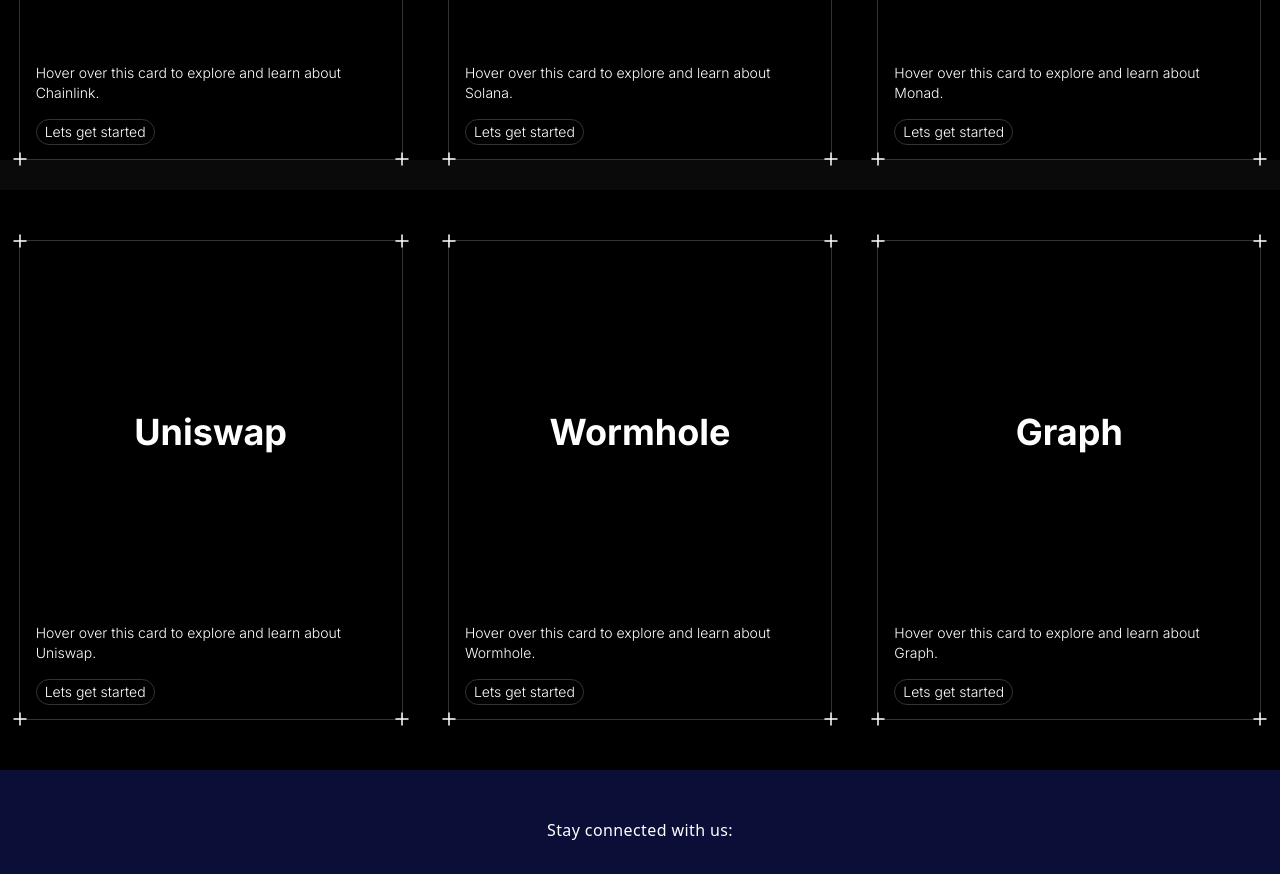
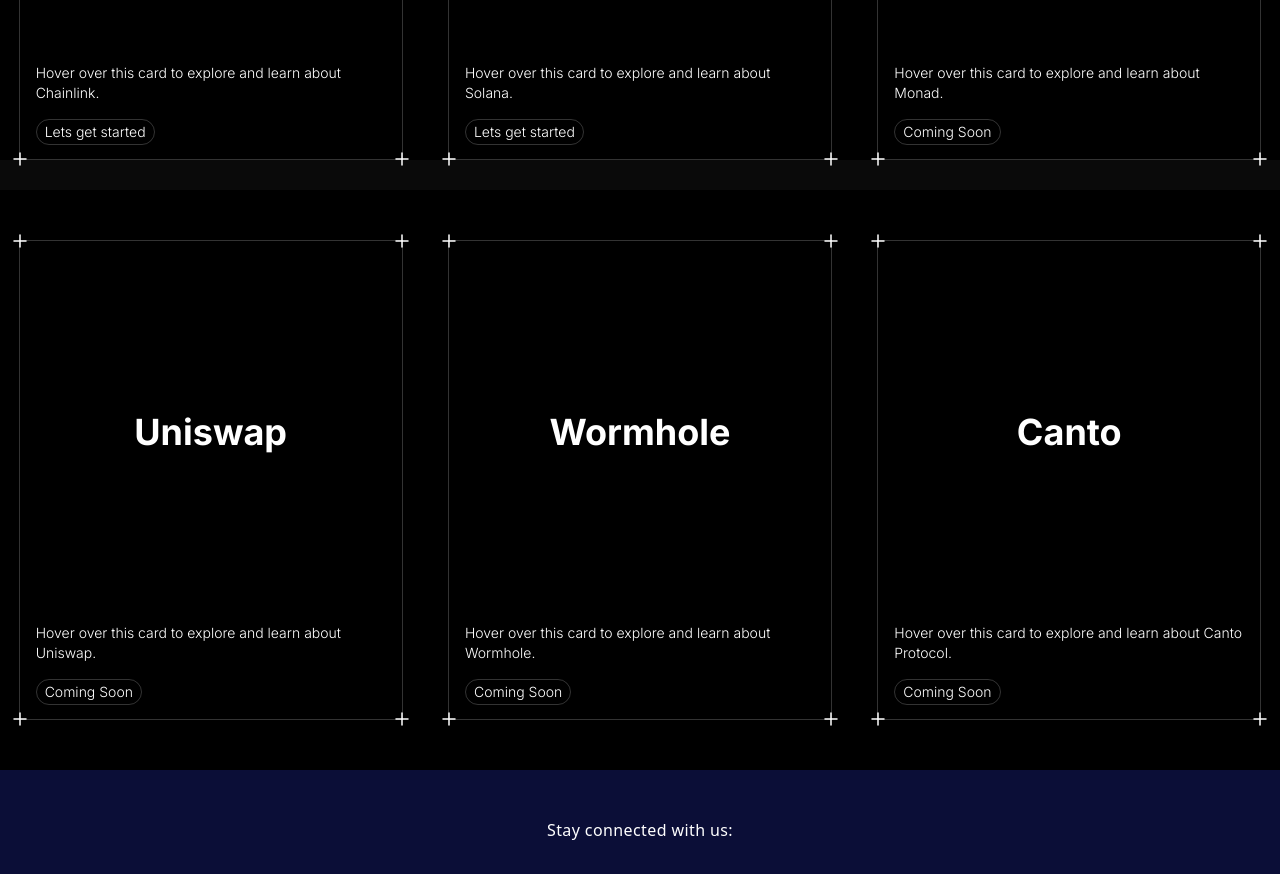
Before and after one commit to SamarthSaxena10/BlockDevs-HQ, a Next.js app: page / in a window 1280 px wide. Shown: the part 1760-2634 px from the top of the page. Built offline with nearby package versions, Linux system fonts and the light colour scheme.

Commit message:
card fix

```diff
--- a/src/components/Hero/HeroSection.tsx
+++ b/src/components/Hero/HeroSection.tsx
@@ -28,9 +28,17 @@
     name: "Monad",
     url: "https://assets-global.website-files.com/647f71a77a2f4691b4fa23a7/647f71a77a2f4691b4fa23cf_monad-horizontal-logo-inverted-rgb.svg",
   },
+  {
+    name:"Uniswap",
+    url:"https://assets-global.website-files.com/606f63778ec431ec1b930f1f/632b299c9b9821236613fd90_Thumbnail-Uniswap-v3-Explained%403x-1.png",
+  },
+  {
+    name:"Canto",
+    url:"https://canto.io/_next/image?url=%2Flogo-3d.png&w=256&q=75",
+  }
 ];
 
-const words = ["Chainlink", "Solana", "Wormhole", "Monad"];
+const words = ["Chainlink", "Solana", "Wormhole", "Monad", "Uniswap" ,"Canto"];
 
 const HeroSection: React.FC = () => {
   return (
--- a/src/components/Intro/Blockchains.tsx
+++ b/src/components/Intro/Blockchains.tsx
@@ -111,7 +111,7 @@
     Hover over this card to explore and learn about Monad.
     </h2>
     <p className="text-sm border font-light dark:border-white/[0.2] border-black/[0.2] rounded-full mt-4 text-black dark:text-white px-2 py-0.5">
-      <a href="/Protocols/Monad">  Lets get started</a>
+      <a href="">  Coming Soon</a>
     </p>
   </div>
 );
@@ -143,7 +143,7 @@
     Hover over this card to explore and learn about Uniswap.
     </h2>
     <p className="text-sm border font-light dark:border-white/[0.2] border-black/[0.2] rounded-full mt-4 text-black dark:text-white px-2 py-0.5">
-      <a href="/Protocols/Uniswap">  Lets get started</a>
+    <a href="">  Coming Soon</a>
     </p>
   </div>
 );
@@ -160,24 +160,24 @@
     Hover over this card to explore and learn about Wormhole.
     </h2>
     <p className="text-sm border font-light dark:border-white/[0.2] border-black/[0.2] rounded-full mt-4 text-black dark:text-white px-2 py-0.5">
-      <a href="/Protocols/Wormhole">  Lets get started</a>
+    <a href="">  Coming Soon</a>
     </p>
   </div>
 );
 
 
-const Graph: React.FC = () => (
+const Canto: React.FC = () => (
   <div className="border border-black/[0.2] dark:border-white/[0.2] flex flex-col items-start max-w-sm mx-auto p-4 relative h-[30rem]">
     <Icon className="absolute h-6 w-6 -top-3 -left-3 dark:text-white text-black" />
     <Icon className="absolute h-6 w-6 -bottom-3 -left-3 dark:text-white text-black" />
     <Icon className="absolute h-6 w-6 -top-3 -right-3 dark:text-white text-black" />
     <Icon className="absolute h-6 w-6 -bottom-3 -right-3 dark:text-white text-black" />
-    <EvervaultCard text="Graph" />
+    <EvervaultCard text="Canto" />
     <h2 className="dark:text-white text-black mt-4 text-sm font-light">
-    Hover over this card to explore and learn about Graph.
+    Hover over this card to explore and learn about Canto Protocol.
     </h2>
     <p className="text-sm border font-light dark:border-white/[0.2] border-black/[0.2] rounded-full mt-4 text-black dark:text-white px-2 py-0.5">
-      <a href="/Protocols/Graph">  Lets get started</a>
+    <a href="">  Coming Soon</a>
     </p>
   </div>
 );
@@ -199,7 +199,7 @@
       <div className="flex justify-between items-center mx-auto bg-black gap-x-2 mt-[30px] py-[50px]">
        <Uniswap/>
         <Wormhole/>
-        <Graph/>
+        <Canto/>
       </div>
       </div>
 
```
